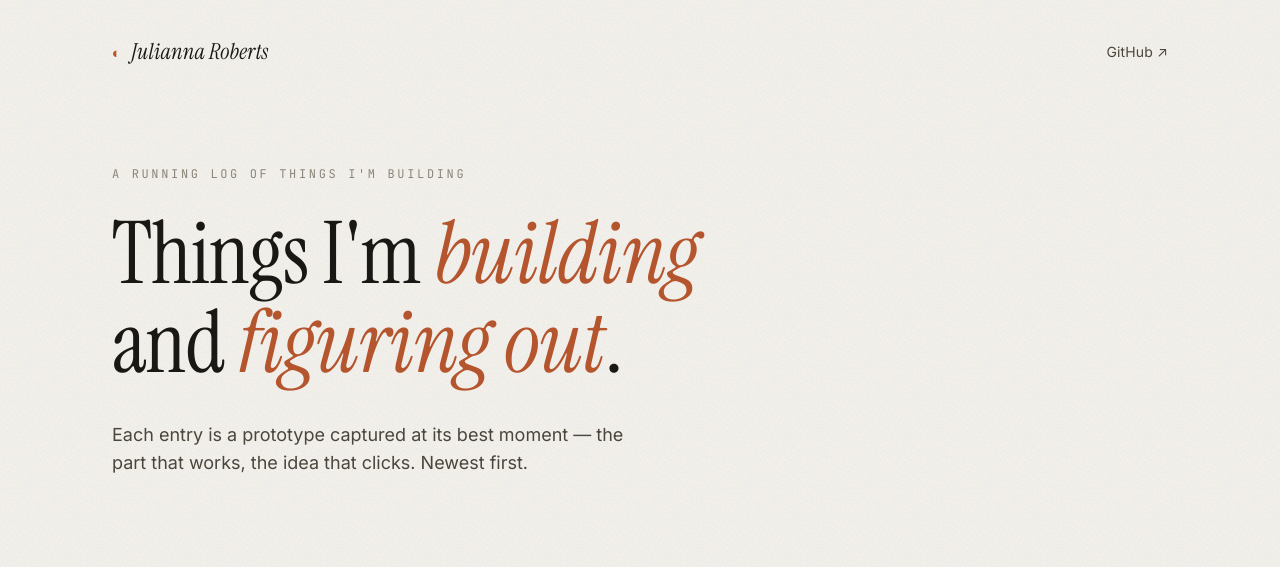
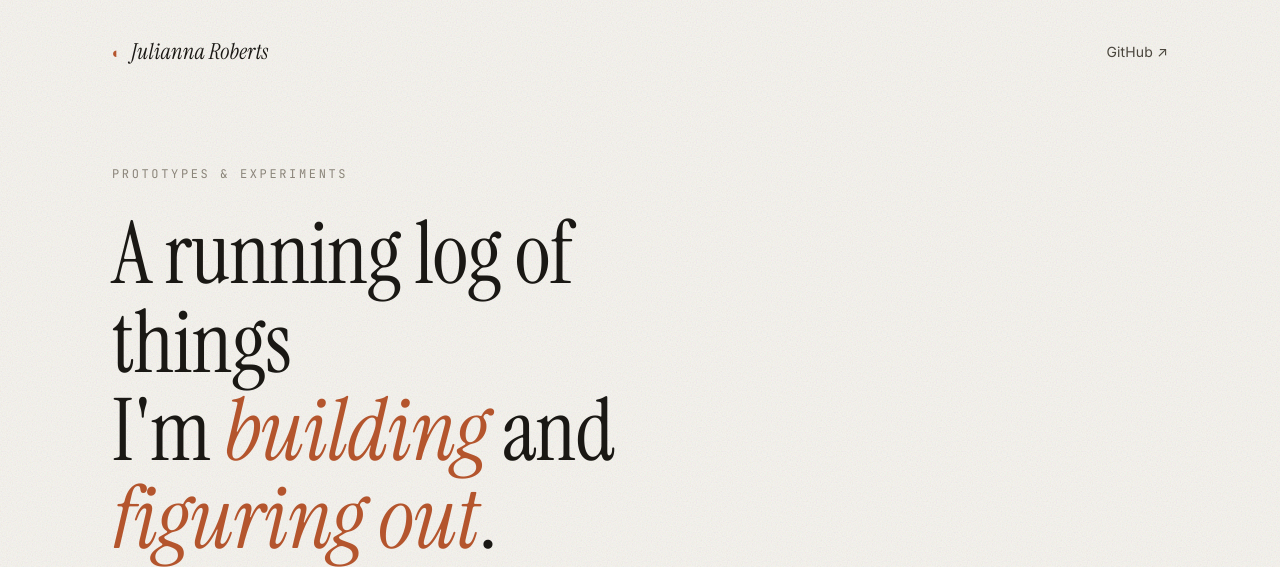
Before and after one commit to jannar18/prototypes, a plain HTML site: page index.html in a window 1280 px wide. Shown: the top 567 px of the page. Drawn offline with Linux system fonts and the light colour scheme.

Commit message:
Revert "Update site tagline to 'A running log of things I'm building'"
This reverts commit a519137a86af6ec998cda591947decde3c43ac4f.

```diff
--- a/index.html
+++ b/index.html
@@ -3,12 +3,12 @@
 <head>
   <meta charset="UTF-8" />
   <meta name="viewport" content="width=device-width, initial-scale=1.0" />
-  <title>Julianna Roberts — A running log of things I'm building</title>
-  <meta name="description" content="A running log of things Julianna Roberts is building and figuring out." />
+  <title>Julianna Roberts — Prototypes & Experiments</title>
+  <meta name="description" content="Prototypes, experiments, and things being figured out — by Julianna Roberts." />
 
   <!-- Open Graph -->
-  <meta property="og:title" content="Julianna Roberts — A running log of things I'm building" />
-  <meta property="og:description" content="A running log of things I'm building and figuring out." />
+  <meta property="og:title" content="Julianna Roberts — Prototypes & Experiments" />
+  <meta property="og:description" content="Prototypes, experiments, and things being figured out." />
   <meta property="og:type" content="website" />
 
   <link rel="preconnect" href="https://fonts.googleapis.com" />
@@ -33,10 +33,10 @@
 
   <main>
     <section class="hero">
-      <p class="hero-eyebrow" data-profile-tagline>A running log of things I'm building</p>
+      <p class="hero-eyebrow" data-profile-tagline>Prototypes &amp; Experiments</p>
       <h1 class="hero-title">
-        Things I'm <em>building</em><br />
-        and <em>figuring&nbsp;out</em>.
+        A running log of things<br />
+        I'm <em>building</em> and <em>figuring&nbsp;out</em>.
       </h1>
       <p class="hero-sub">
         Each entry is a prototype captured at its best moment — the part that works,
--- a/projects.json
+++ b/projects.json
@@ -1,7 +1,7 @@
 {
   "profile": {
     "name": "Julianna Roberts",
-    "tagline": "A running log of things I'm building"
+    "tagline": "Prototypes & Experiments"
   },
   "projects": [
     {
```
